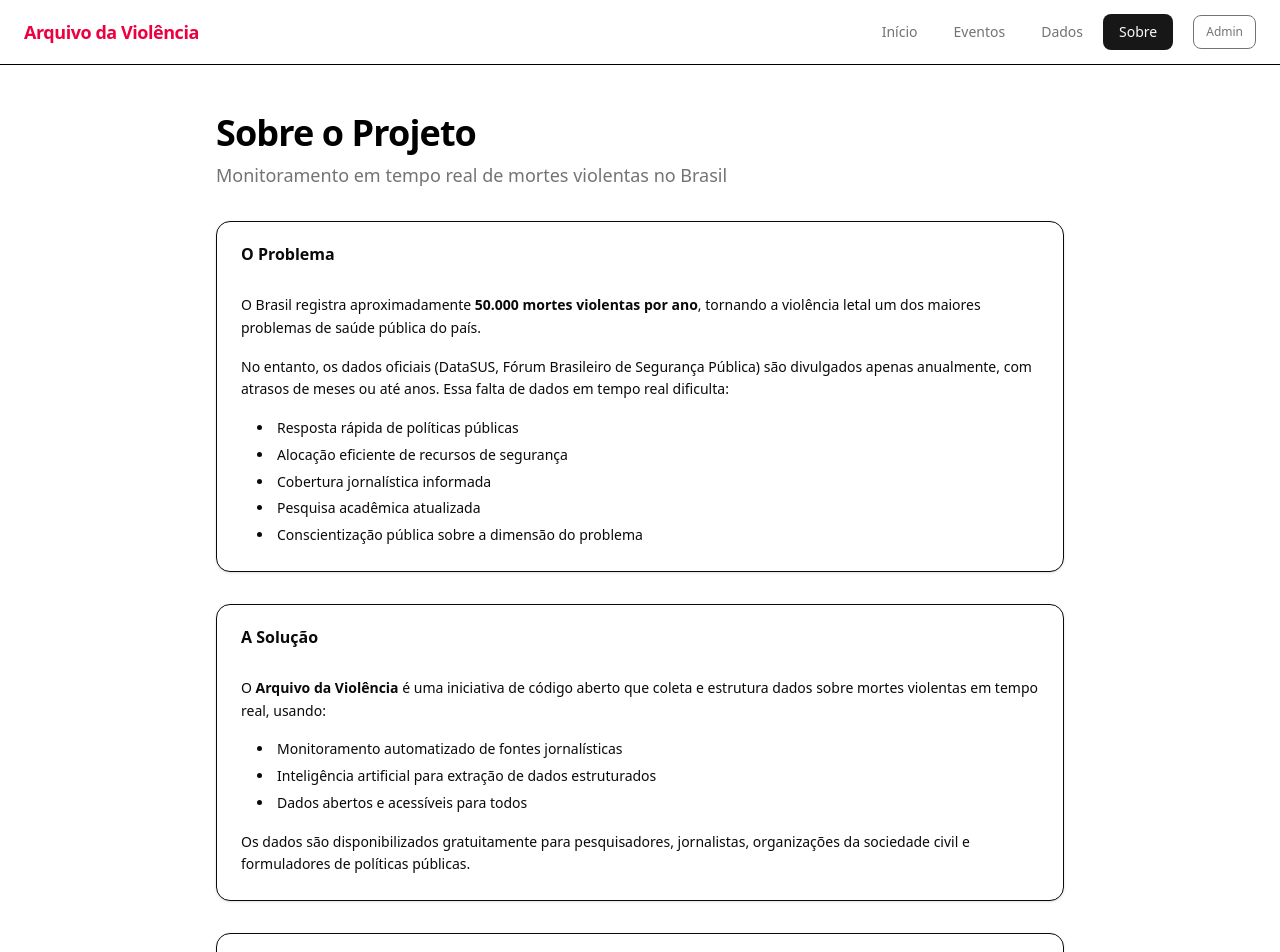
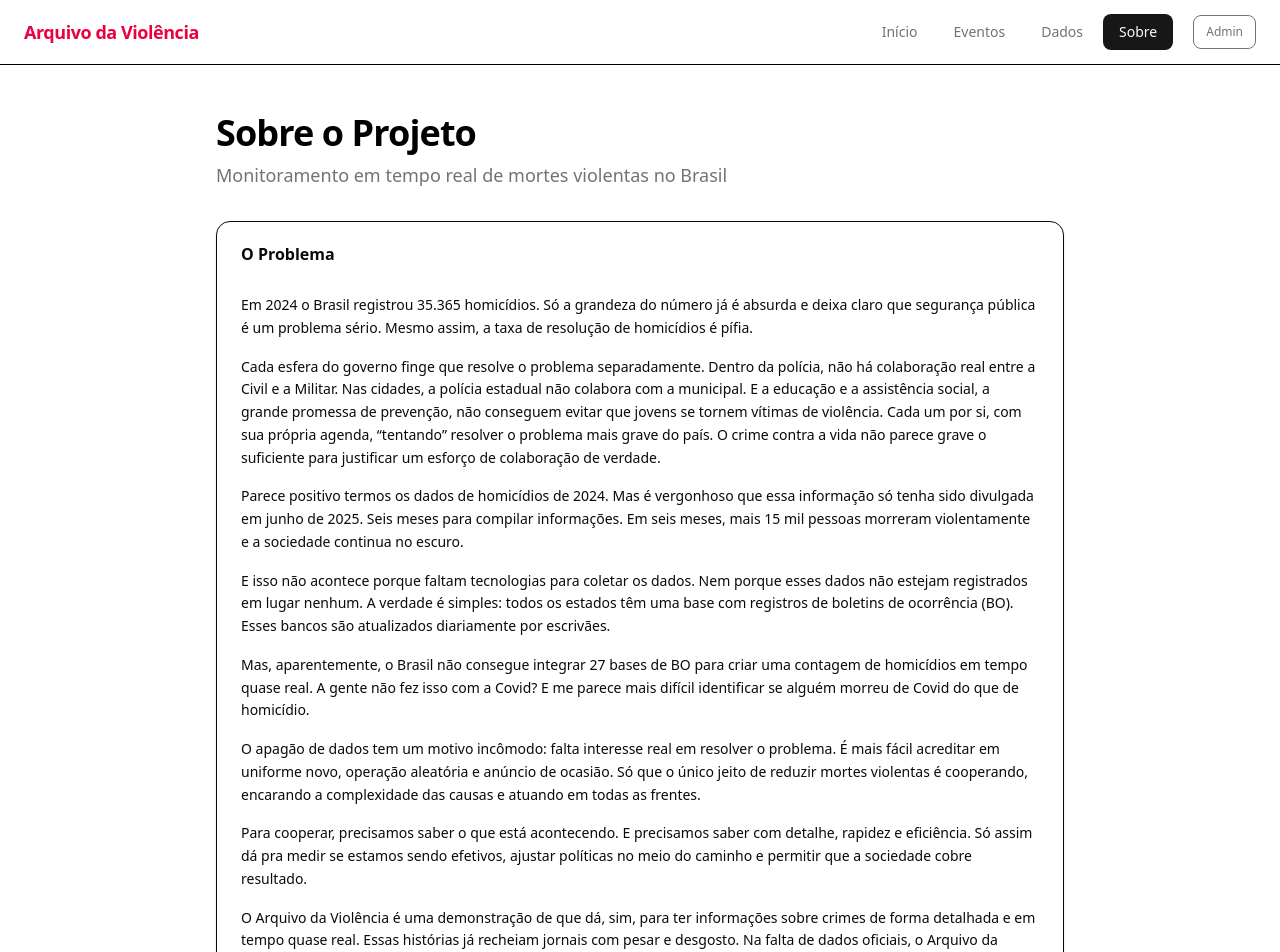
Before and after one commit to JoaoCarabetta/arquivo-da-violencia, a React (Vite) app in the folder frontend/: page /sobre in a window 1280 px wide. Shown: the top 952 px of the page. Built offline with nearby package versions, Linux system fonts and the light colour scheme.

Commit message:
"improve landing page and about"

```diff
--- a/frontend/src/components/PublicLayout.tsx
+++ b/frontend/src/components/PublicLayout.tsx
@@ -1,5 +1,6 @@
 import { Link, useLocation } from 'react-router-dom';
 import { cn } from '@/lib/utils';
+import { Github } from 'lucide-react';
 
 const navItems = [
   { path: '/', label: 'Início', exact: true },
@@ -71,6 +72,7 @@ export function PublicLayout({ children }: { children: React.ReactNode }) {
             <div className="text-sm text-muted-foreground">
               © 2025 Arquivo da Violência. Dados abertos para pesquisa e jornalismo.
             </div>
+            <div className="flex items-center gap-4">
               <div className="flex gap-4 text-sm">
                 <Link to="/sobre" className="text-muted-foreground hover:text-foreground">
                   Sobre
@@ -87,6 +89,16 @@ export function PublicLayout({ children }: { children: React.ReactNode }) {
                   GitHub
                 </a>
               </div>
+              <a
+                href="https://github.com/JoaoCarabetta/arquivo-da-violencia"
+                target="_blank"
+                rel="noopener noreferrer"
+                className="text-muted-foreground hover:text-foreground transition-colors"
+                aria-label="GitHub"
+              >
+                <Github className="h-5 w-5" />
+              </a>
+            </div>
           </div>
         </div>
       </footer>
--- a/frontend/src/pages/public/About.tsx
+++ b/frontend/src/pages/public/About.tsx
@@ -1,5 +1,5 @@
 import { Card, CardContent, CardHeader, CardTitle } from '@/components/ui/card';
-import { AlertTriangle, CheckCircle, Code, Database, Search, FileText, MapPin, GitBranch } from 'lucide-react';
+import { AlertTriangle, CheckCircle, Code, Database, Search, FileText, MapPin, GitBranch, Github } from 'lucide-react';
 
 export function About() {
   return (
@@ -11,28 +11,75 @@ export function About() {
         </p>
       </div>
 
-      {/* O Problema */}
+      {/* Argumento */}
       <Card className="mb-8">
         <CardHeader>
           <CardTitle>O Problema</CardTitle>
         </CardHeader>
         <CardContent className="space-y-4 text-sm leading-relaxed">
-          <p>
-            O Brasil registra aproximadamente <strong>50.000 mortes violentas por ano</strong>,
-            tornando a violência letal um dos maiores problemas de saúde pública do país.
-          </p>
-          <p>
-            No entanto, os dados oficiais (DataSUS, Fórum Brasileiro de Segurança Pública) são
-            divulgados apenas anualmente, com atrasos de meses ou até anos. Essa falta de dados
-            em tempo real dificulta:
-          </p>
-          <ul className="list-disc list-inside space-y-1 ml-4">
-            <li>Resposta rápida de políticas públicas</li>
-            <li>Alocação eficiente de recursos de segurança</li>
-            <li>Cobertura jornalística informada</li>
-            <li>Pesquisa acadêmica atualizada</li>
-            <li>Conscientização pública sobre a dimensão do problema</li>
-          </ul>
+        <p>
+          Em 2024 o Brasil registrou 35.365 homicídios.
+          Só a grandeza do número já é absurda e deixa claro que segurança pública é um problema sério.
+          Mesmo assim, a taxa de resolução de homicídios é pífia.
+        </p>
+
+        <p>
+          Cada esfera do governo finge que resolve o problema separadamente.
+          Dentro da polícia, não há colaboração real entre a Civil e a Militar.
+          Nas cidades, a polícia estadual não colabora com a municipal.
+          E a educação e a assistência social, a grande promessa de prevenção, não conseguem evitar que jovens se tornem vítimas de violência.
+          Cada um por si, com sua própria agenda, “tentando” resolver o problema mais grave do país.
+          O crime contra a vida não parece grave o suficiente para justificar um esforço de colaboração de verdade.
+        </p>
+
+        <p>
+          Parece positivo termos os dados de homicídios de 2024.
+          Mas é vergonhoso que essa informação só tenha sido divulgada em junho de 2025.
+          Seis meses para compilar informações.
+          Em seis meses, mais 15 mil pessoas morreram violentamente e a sociedade continua no escuro.
+        </p>
+
+        <p>
+          E isso não acontece porque faltam tecnologias para coletar os dados.
+          Nem porque esses dados não estejam registrados em lugar nenhum.
+          A verdade é simples: todos os estados têm uma base com registros de boletins de ocorrência (BO).
+          Esses bancos são atualizados diariamente por escrivães.
+        </p>
+
+        <p>
+          Mas, aparentemente, o Brasil não consegue integrar 27 bases de BO para criar uma contagem de homicídios em tempo quase real.
+          A gente não fez isso com a Covid?
+          E me parece mais difícil identificar se alguém morreu de Covid do que de homicídio.
+        </p>
+
+        <p>
+          O apagão de dados tem um motivo incômodo: falta interesse real em resolver o problema.
+          É mais fácil acreditar em uniforme novo, operação aleatória e anúncio de ocasião.
+          Só que o único jeito de reduzir mortes violentas é cooperando, encarando a complexidade das causas e atuando em todas as frentes.
+        </p>
+
+        <p>
+          Para cooperar, precisamos saber o que está acontecendo.
+          E precisamos saber com detalhe, rapidez e eficiência.
+          Só assim dá pra medir se estamos sendo efetivos, ajustar políticas no meio do caminho e permitir que a sociedade cobre resultado.
+        </p>
+
+        <p>
+          O Arquivo da Violência é uma demonstração de que dá, sim, para ter informações sobre crimes de forma detalhada e em tempo quase real.
+          Essas histórias já recheiam jornais com pesar e desgosto.
+          Na falta de dados oficiais, o Arquivo da Violência vai usar informações espalhadas nas redes sociais para construir uma base de homicídios em tempo real.
+        </p>
+
+        <p>
+          A expectativa é que essa iniciativa sirva como ferramenta para sociedade civil, jornalistas, pesquisadores e formuladores de políticas públicas.
+          E que deixe os responsáveis pela segurança pública do país desconfortáveis.
+        </p>
+
+        <p>
+          A missão do Arquivo da Violência é ser substituído por uma ferramenta oficial, divulgada pelo governo federal, com dados de homicídios em tempo real.
+          E os criadores do projeto também se dispõem a desenvolver essa ferramenta em um mês, desde que haja acesso às bases dos estados.
+        </p>
+
         </CardContent>
       </Card>
 
@@ -280,6 +327,17 @@ export function About() {
           <CardTitle>Como Contribuir</CardTitle>
         </CardHeader>
         <CardContent className="space-y-4 text-sm">
+          <div className="flex items-center gap-3 mb-4">
+            <a
+              href="https://github.com/JoaoCarabetta/arquivo-da-violencia"
+              target="_blank"
+              rel="noopener noreferrer"
+              className="inline-flex items-center gap-2 text-foreground hover:text-primary transition-colors"
+            >
+              <Github className="h-6 w-6" />
+              <span className="font-medium">GitHub</span>
+            </a>
+          </div>
           <p>
             Este é um projeto comunitário e sua contribuição é bem-vinda:
           </p>
--- a/frontend/src/pages/public/Home.tsx
+++ b/frontend/src/pages/public/Home.tsx
@@ -1,3 +1,4 @@
+import { useEffect } from 'react';
 import { useQuery } from '@tanstack/react-query';
 import { Card, CardContent, CardHeader, CardTitle } from '@/components/ui/card';
 import { Badge } from '@/components/ui/badge';
@@ -36,30 +37,48 @@ function StatCard({
 }
 
 export function Home() {
-  const { data: stats, isLoading: statsLoading } = useQuery({
+  const { data: stats, isLoading: statsLoading, refetch: refetchStats } = useQuery({
     queryKey: ['public-stats'],
     queryFn: fetchPublicStats,
     refetchInterval: 30000, // Refresh every 30s
+    refetchOnWindowFocus: true,
   });
+
+  // Manually trigger refetch every 30 seconds
+  useEffect(() => {
+    const interval = setInterval(() => {
+      refetchStats();
+    }, 30000);
+
+    return () => clearInterval(interval);
+  }, [refetchStats]);
 
   const { data: typeStats } = useQuery({
     queryKey: ['stats-by-type'],
     queryFn: fetchStatsByType,
+    refetchInterval: 30000,
+    refetchOnWindowFocus: true,
   });
 
   const { data: stateStats } = useQuery({
     queryKey: ['stats-by-state'],
     queryFn: fetchStatsByState,
+    refetchInterval: 30000,
+    refetchOnWindowFocus: true,
   });
 
   const { data: dayStats } = useQuery({
     queryKey: ['stats-by-day'],
     queryFn: () => fetchStatsByDay(30),
+    refetchInterval: 30000,
+    refetchOnWindowFocus: true,
   });
 
   const { data: recentEvents } = useQuery({
     queryKey: ['recent-events'],
     queryFn: () => fetchPublicEvents(1, 5),
+    refetchInterval: 30000,
+    refetchOnWindowFocus: true,
   });
 
   if (statsLoading) {
@@ -75,45 +94,36 @@ export function Home() {
   const chartConfig = {
     count: {
       label: "Mortes",
-      color: "hsl(0, 84%, 60%)",
+      color: "hsl(0, 100%, 50%)",
     },
   } satisfies ChartConfig;
 
-  // Get last update date from most recent event
-  const lastUpdateDate = recentEvents?.items?.[0]?.created_at
-    ? new Date(recentEvents.items[0].created_at).toLocaleDateString('pt-BR', {
-        day: '2-digit',
-        month: 'long',
-        year: 'numeric',
-        hour: '2-digit',
-        minute: '2-digit',
-      })
-    : null;
-
   return (
     <div className="space-y-12 py-12">
-      {/* Hero Section */}
+      {/* Main Counter */}
       <section className="container mx-auto px-6 text-center">
-        <h1 className="text-5xl font-bold tracking-tight mb-4 text-foreground">
-          Monitoramento de Mortes Violentas no Brasil
-        </h1>
-        <p className="text-xl text-muted-foreground mb-8 max-w-3xl mx-auto">
-          Dados em tempo real coletados automaticamente por IA.
-          {lastUpdateDate && (
-            <span className="block mt-2 text-base">
-              Última atualização: {lastUpdateDate}
+        <div className="relative bg-gradient-to-br from-rose-50 to-rose-100 dark:from-rose-950/30 dark:to-rose-900/20 rounded-2xl p-12">
+          {/* LIVE indicator - top right corner */}
+          <div className="absolute top-4 right-4">
+            <span className="relative flex h-2.5 w-2.5">
+              <span className="absolute inline-flex h-full w-full rounded-full bg-rose-600 opacity-75 animate-ping" />
+              <span className="relative inline-flex h-2.5 w-2.5 rounded-full bg-rose-600" />
             </span>
-          )}
-        </p>
+          </div>
 
-        {/* Main Counter */}
-        <div className="bg-gradient-to-br from-rose-50 to-rose-100 dark:from-rose-950/30 dark:to-rose-900/20 rounded-2xl p-12 mb-4">
-          <div className="text-7xl font-bold text-rose-600 mb-2">
-            {stats?.total.toLocaleString() || 0}
-          </div>
-          <div className="text-xl text-muted-foreground">
-            mortes violentas registradas
-          </div>
+          <h1 className="text-center leading-tight">
+            <span className="text-6xl md:text-7xl lg:text-8xl font-bold text-rose-600">
+              {stats?.today?.toLocaleString?.() ?? 0}
+            </span>
+            <span className="block mt-3 text-3xl md:text-4xl lg:text-5xl font-bold text-rose-700 dark:text-rose-500">
+              mortes violentas registradas hoje no Brasil
+            </span>
+          </h1>
+
+          {/* Short subtitle */}
+          <p className="mt-4 text-base md:text-lg text-muted-foreground max-w-2xl mx-auto">
+            Mortes violentas são evitáveis. Acesse os dados e ajude a evitá-las.
+          </p>
         </div>
       </section>
 
@@ -195,7 +205,7 @@ export function Home() {
                       cursor={false}
                       content={<ChartTooltipContent hideLabel />}
                     />
-                    <Bar dataKey="count" fill="var(--color-count)" radius={8}>
+                    <Bar dataKey="count" fill="#e11d48" radius={8}>
                       <LabelList
                         position="top"
                         offset={12}
@@ -240,7 +250,7 @@ export function Home() {
                       cursor={false}
                       content={<ChartTooltipContent hideLabel />}
                     />
-                    <Bar dataKey="count" fill="var(--color-count)" radius={8}>
+                    <Bar dataKey="count" fill="#e11d48" radius={8}>
                       <LabelList
                         position="top"
                         offset={12}
```
Also changed, not shown: 1 other file (tests, documents, lock files or other folders). Lines whose indentation alone changed are shown as unchanged.
